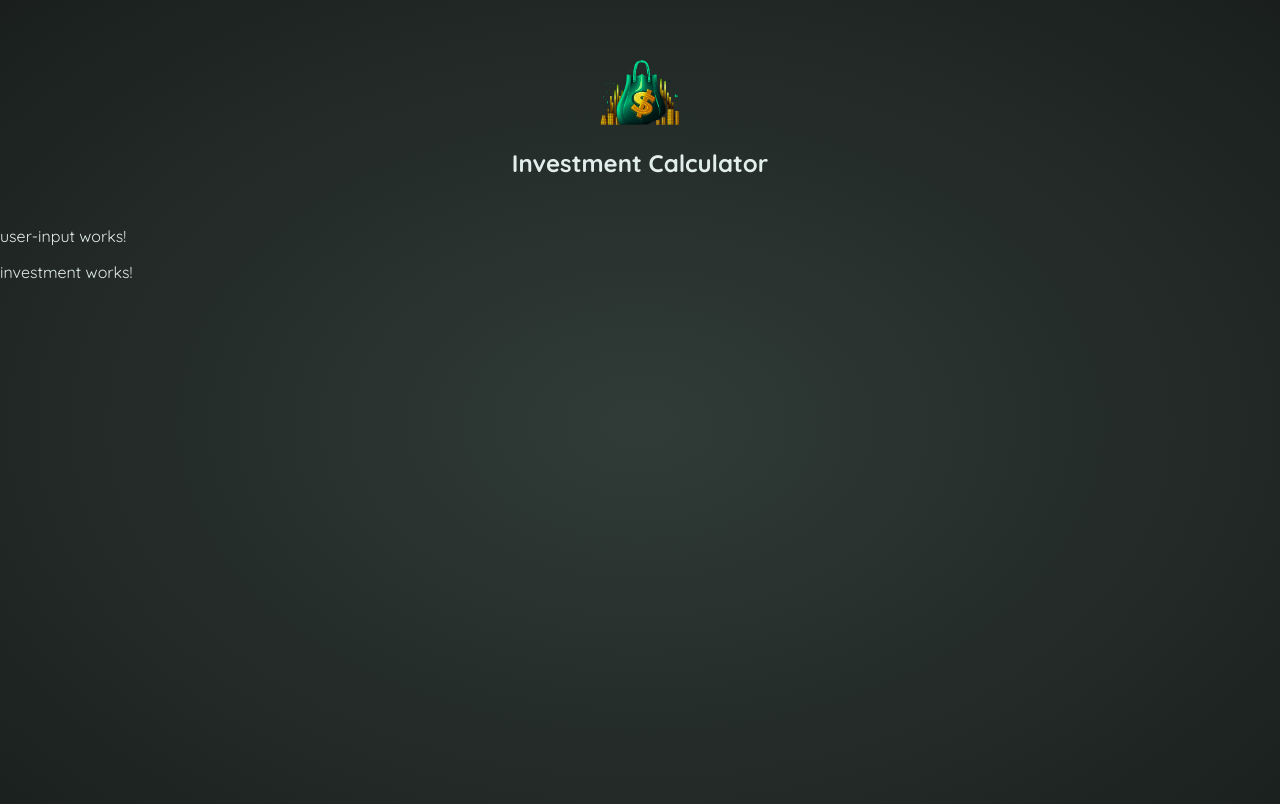
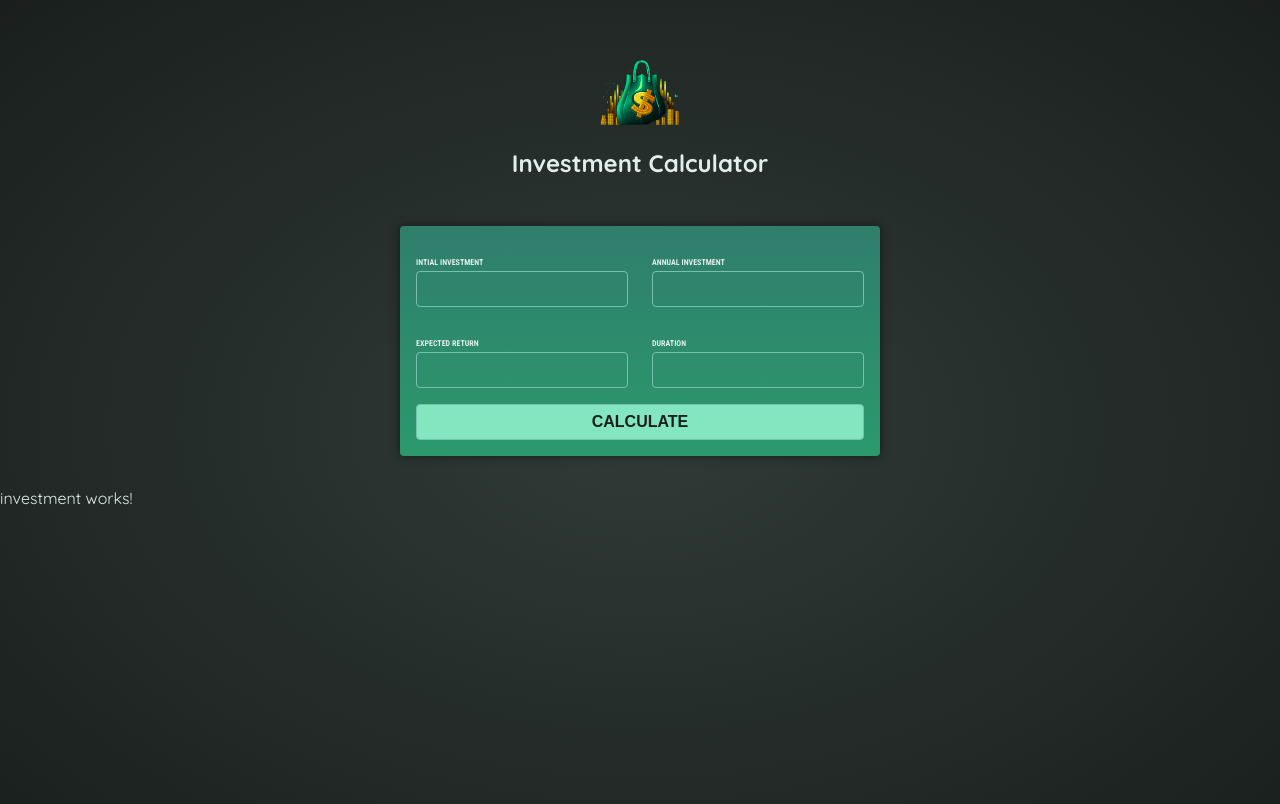
Before and after one commit to Suganya1990/InvestmentReturnApp, an Angular app in the folder investmentApp/: page / in a window 1280 px wide. Shown: the top 804 px of the page. Built offline with nearby package versions, Linux system fonts and the light colour scheme.

Commit message:
added user-input html

```diff
--- a/investmentApp/src/app/user-input/user-input.component.html
+++ b/investmentApp/src/app/user-input/user-input.component.html
@@ -1 +1,28 @@
-<p>user-input works!</p>
+<form action="">
+    <div class="input-group">
+        <p>
+            <label for="intialInvestment">Intial Investment</label>
+            <input type="text">
+        </p>
+
+
+        <p>
+            <label for="annualInvestment">Annual Investment</label>
+            <input type="text">
+        </p>
+    </div>
+
+    <div class="input-group">
+        <p>
+            <label for="expectedReturn">Expected Return</label>
+            <input type="text">
+        </p>
+        <p>
+            <label for="duration">Duration</label>
+            <input type="text">
+        </p>
+    </div>
+    <button (submit)="onSubmit()"> Calculate </button>
+
+
+</form>
--- a/investmentApp/src/app/user-input/user-input.component.ts
+++ b/investmentApp/src/app/user-input/user-input.component.ts
@@ -8,5 +8,8 @@ import { Component } from '@angular/core';
   styleUrl: './user-input.component.css'
 })
 export class UserInputComponent {
+  onSubmit(){
+    //ToDo submit function
+  }
 
 }
```
